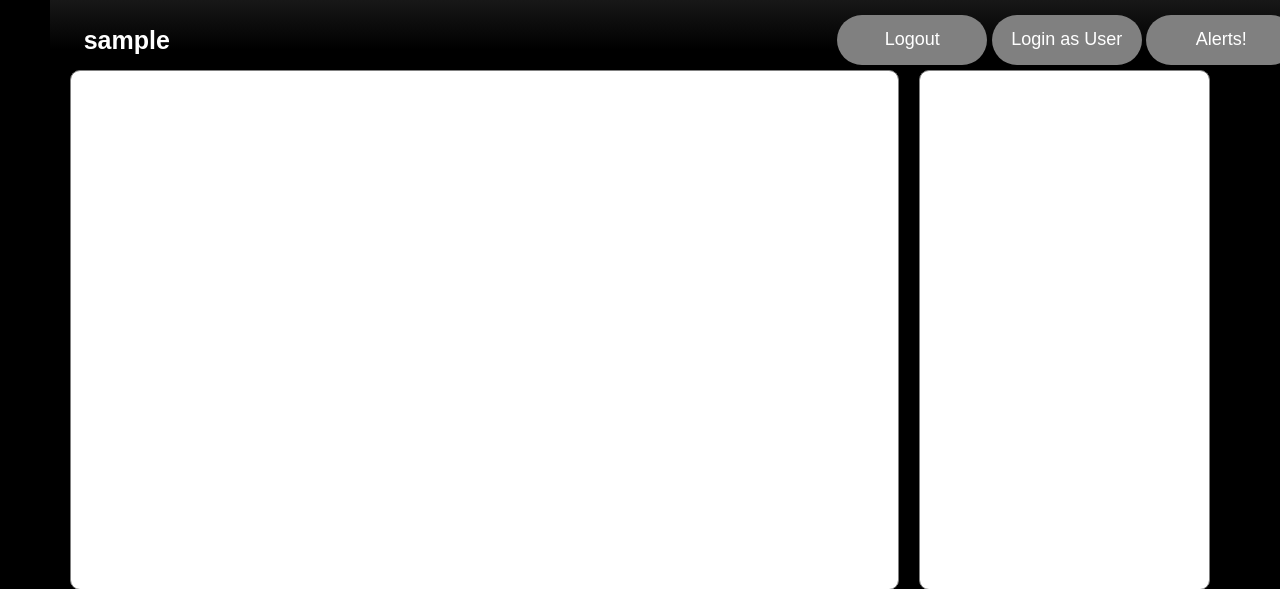
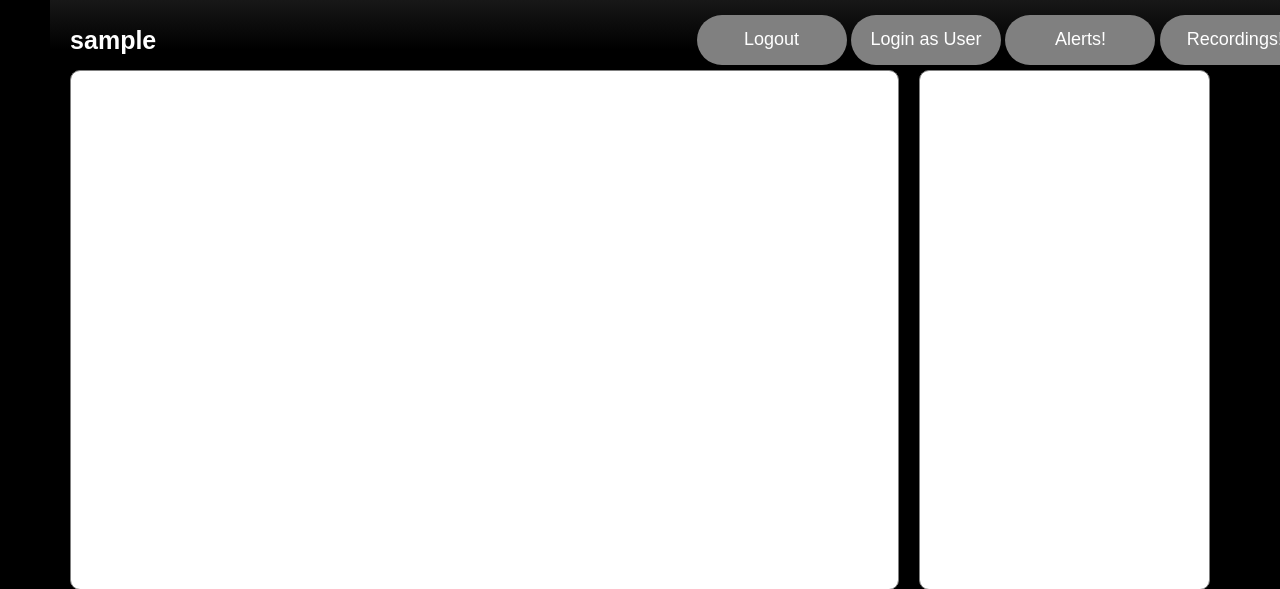
Before and after one commit to jerinpious/CSCN72030-Sec2-Group1, a Flask app: page /admin_dashboard in a window 1280 px wide. Shown: the top 589 px of the page. Run offline with Flask 3, Linux system fonts and the light colour scheme; the visitor is signed in with stand-in values (Sample User, id 1).

Commit message:
added my recordings

```diff
--- a/backend/app.py
+++ b/backend/app.py
@@ -180,6 +180,10 @@ def adminlogin():
 def alerts():
     return render_template('Alerts.html', username=current_user.username)
 
+@app.route('/recordings')
+@login_required
+def alerts():
+    return render_template('Recordings.html', username=current_user.username)
 
 @app.route('/logout')
 @login_required
--- a/backend/templates/admindash.html
+++ b/backend/templates/admindash.html
@@ -80,7 +80,7 @@
             color: white;
             font-size: 25px;
             font-weight: 600;
-            margin-right: 600px;
+            margin-right: 500px;
         }
 
         .nav-button .btn {
@@ -149,6 +149,9 @@
             </button>
             <button class="btn white-btn" id="loginBtn" onclick="redirect('/alerts')">
                 Alerts!
+            </button>
+            <button class="btn white-btn" id="loginBtn" onclick="redirect('/recordings')">
+                Recordings!
             </button>
         </div>
     </nav>
```
Also changed, not shown: backend/templates/Recordings.html (+9 -0 lines), backend/templates/Alerts.html (line endings or trailing spaces).
